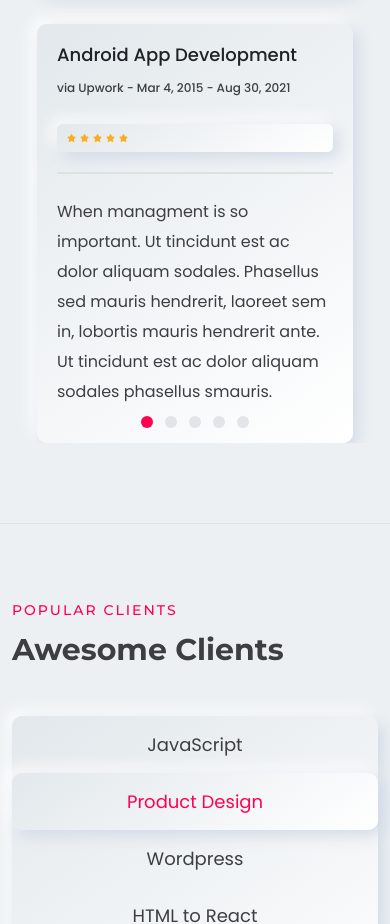
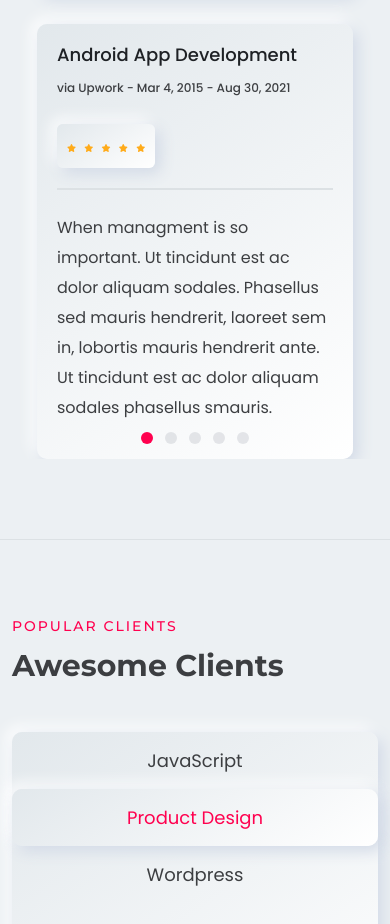
Before and after one commit to aminulmhub/inbio, a plain HTML site: page index.html in a window 390 px wide. Shown: the part 10040-10964 px from the top of the page. Drawn offline with nearby package versions, Linux system fonts and the light colour scheme.

Commit message:
responsive issue fixed

```diff
--- a/assets/scss/sections/_clients.scss
+++ b/assets/scss/sections/_clients.scss
@@ -324,6 +324,10 @@
                                 .title-info {
                                     margin-bottom: 25px;
                                 }
+
+                                .rating{
+                                    display: inline-block;
+                                }
                             }
                         }
                     }
```
Also changed, not shown: assets/css/style.css, 1 other file.
